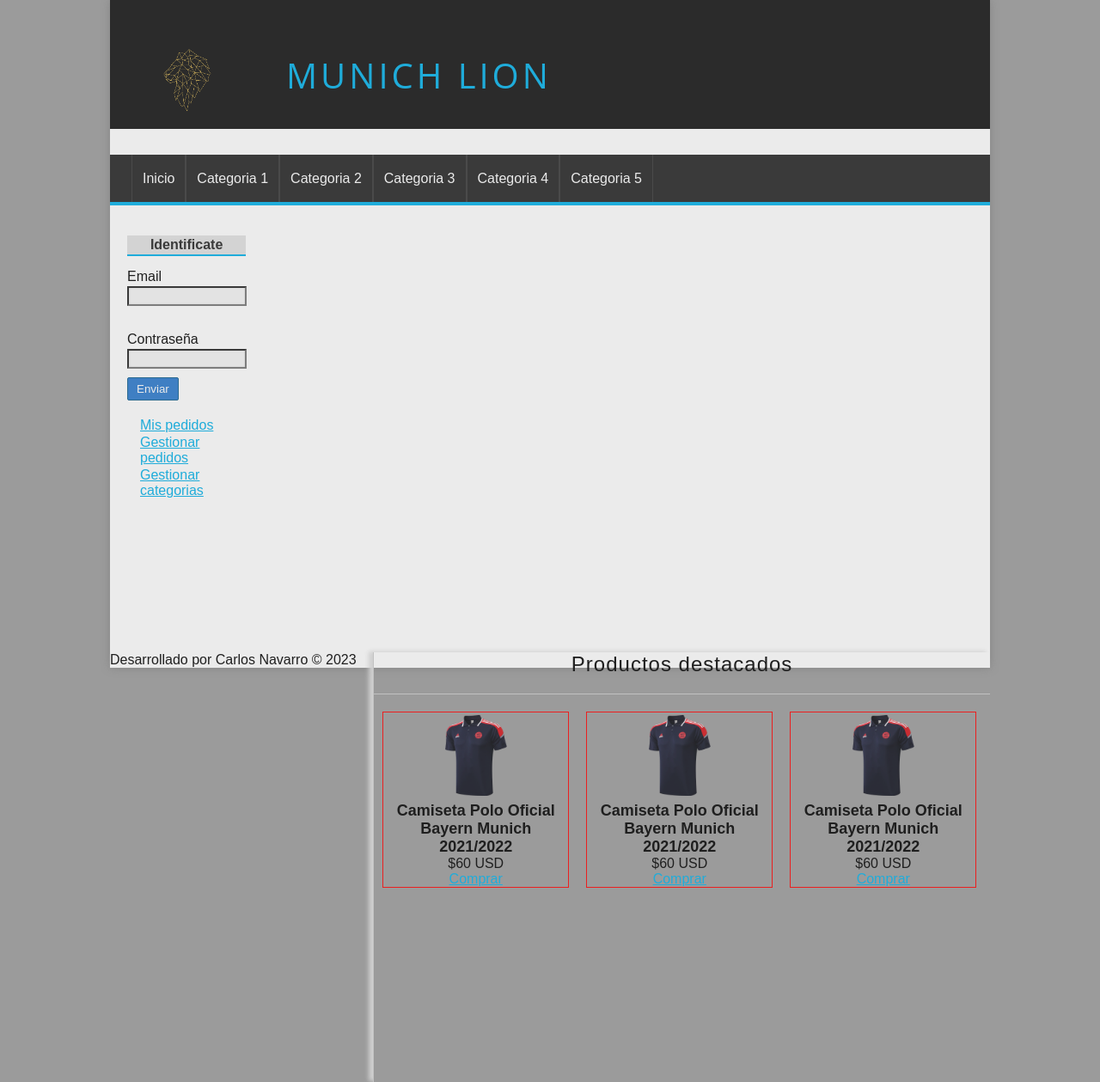
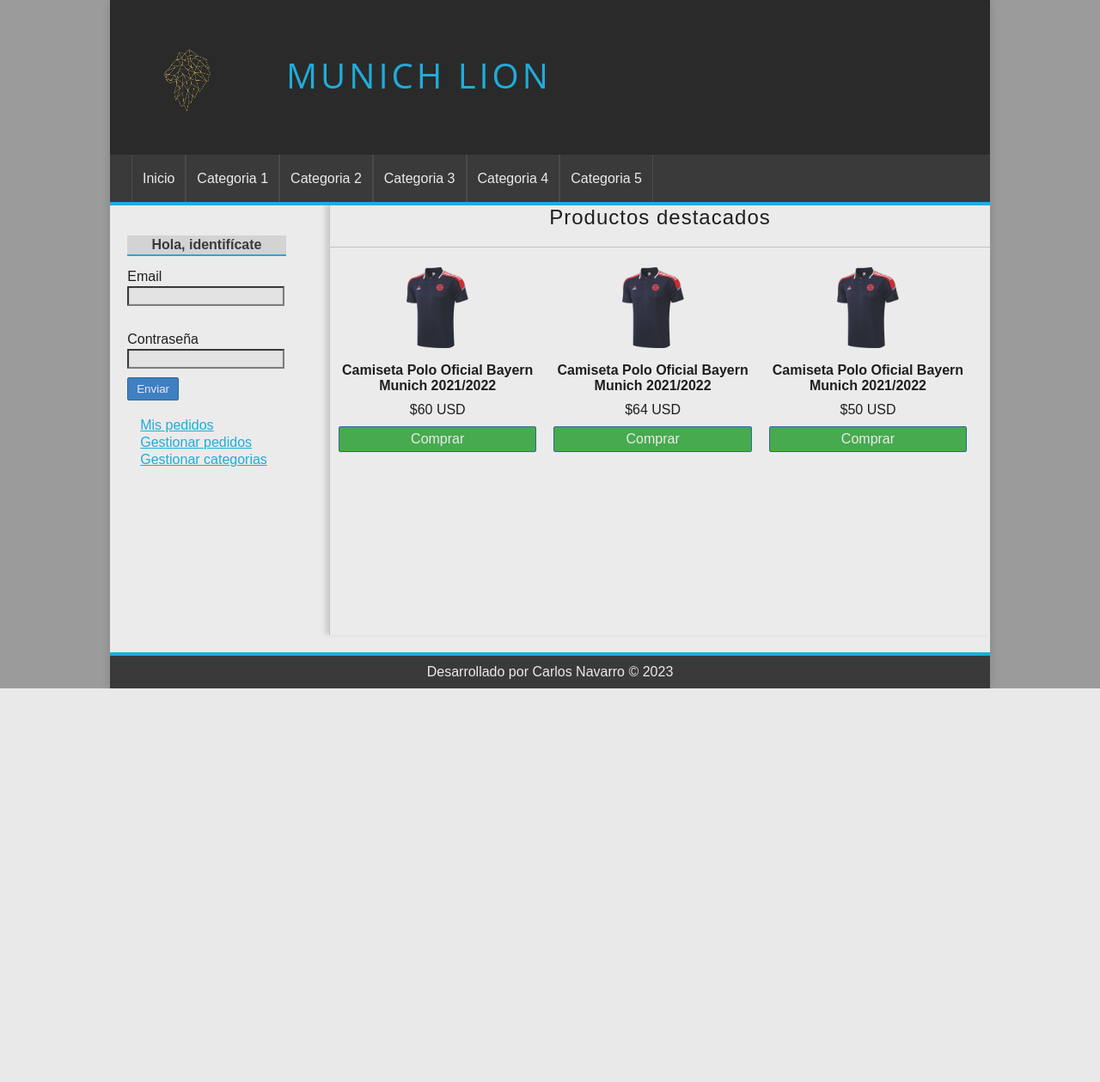
Before and after one commit to cleandro23/proyectoProgra3, a PHP site: page / in a window 1280 px wide. Shown: the whole page at 86% size. After the commit the page ends 801 px from the top, so only its background shows below. Run offline with PHP 8.4, Linux system fonts and the light colour scheme.

Commit message:
Ultimos diseños de la parte central y el footer

```diff
--- a/assets/css/styles.css
+++ b/assets/css/styles.css
@@ -33,7 +33,7 @@
 }
 /*Header*/
 #header{
-    height: 150px;
+    height: 180px;
     background: #0f0f0f;
 }
 
@@ -113,7 +113,7 @@
 /*barra lateral*/
 
 #lateral{
-    width: 15%;
+    width: 20%;
     min-height: 500px;
     float: left;
     margin-top: 20px;
@@ -186,7 +186,7 @@
 
 input[type="button"],
 input[type="submit"],
-button{
+button, .button{
     display: block;
     border-radius: 2px;
     width: auto;
@@ -199,6 +199,12 @@
     cursor: pointer;
 }
 
+.button{
+    background: #33ae3d;
+    color: white !important;
+    text-decoration: none;
+}
+
 label,
 input[type="button"],
 input[type="submit"],
@@ -209,7 +215,7 @@
 
 /*parte central*/
 #centro{
-    width: 70%;
+    width: 75%;
     min-height: 500px;
     float: right;
     border-left: 1px solid #ccc;
@@ -231,17 +237,35 @@
 
 .product{
     width: 30%;
-    border: 1px solid red;
     float: left;
     margin-left: 10px;
     margin-right: 10px;
     text-align: center;
+
 }
 
 .product img{
     width: 100px;
+    margin-bottom: 10px;
 }
 
 .product h2{
-    font-size: 18px;
+    font-size: 16px;
+    margin-bottom: 10px;
 }
+
+.product p{
+    margin-bottom: 10px;
+}
+
+/*footer*/
+
+#footer{
+    clear: both;
+    text-align: center;
+    padding-top: 10px;
+    padding-bottom: 10px;
+    color: white;
+    background: #222222;
+    border-top: 4px solid #01b1ea;
+}
--- a/index.php
+++ b/index.php
@@ -44,7 +44,7 @@
         <div id="content">
             <aside id="lateral">
                 <div id="login" class="block_aside">
-                    <h3>Identificate</h3>
+                    <h3>Hola, identifícate</h3>
                     <form action="#" method="post">
                         <label for="email">Email</label>
                         <input type="email" name="email"/><br/>
@@ -59,28 +59,28 @@
                     </ul>
                 </div>
             </aside>
-        </div>
-        <!--CONTENIDO CENTRAL-->
-        <div id="centro">
+            <!--CONTENIDO CENTRAL-->
+            <div id="centro">
             <h1>Productos destacados</h1>
             <div class="product">
                 <img src="assets/img/bayernpoloazul.png"/>
                 <h2>Camiseta Polo Oficial Bayern Munich 2021/2022</h2>
                 <p>$60 USD</p>
-                <a href="">Comprar</a>
+                <a href="" class="button">Comprar</a>
             </div>
             <div class="product">
                 <img src="assets/img/bayernpoloazul.png"/>
                 <h2>Camiseta Polo Oficial Bayern Munich 2021/2022</h2>
-                <p>$60 USD</p>
-                <a href="">Comprar</a>
+                <p>$64 USD</p>
+                <a href="" class="button">Comprar</a>
             </div>
             <div class="product">
                 <img src="assets/img/bayernpoloazul.png"/>
                 <h2>Camiseta Polo Oficial Bayern Munich 2021/2022</h2>
-                <p>$60 USD</p>
-                <a href="">Comprar</a>
+                <p>$50 USD</p>
+                <a href="" class="button">Comprar</a>
             </div>
+        </div>
         </div>
 
         <!--Pie de pagina-->
```
